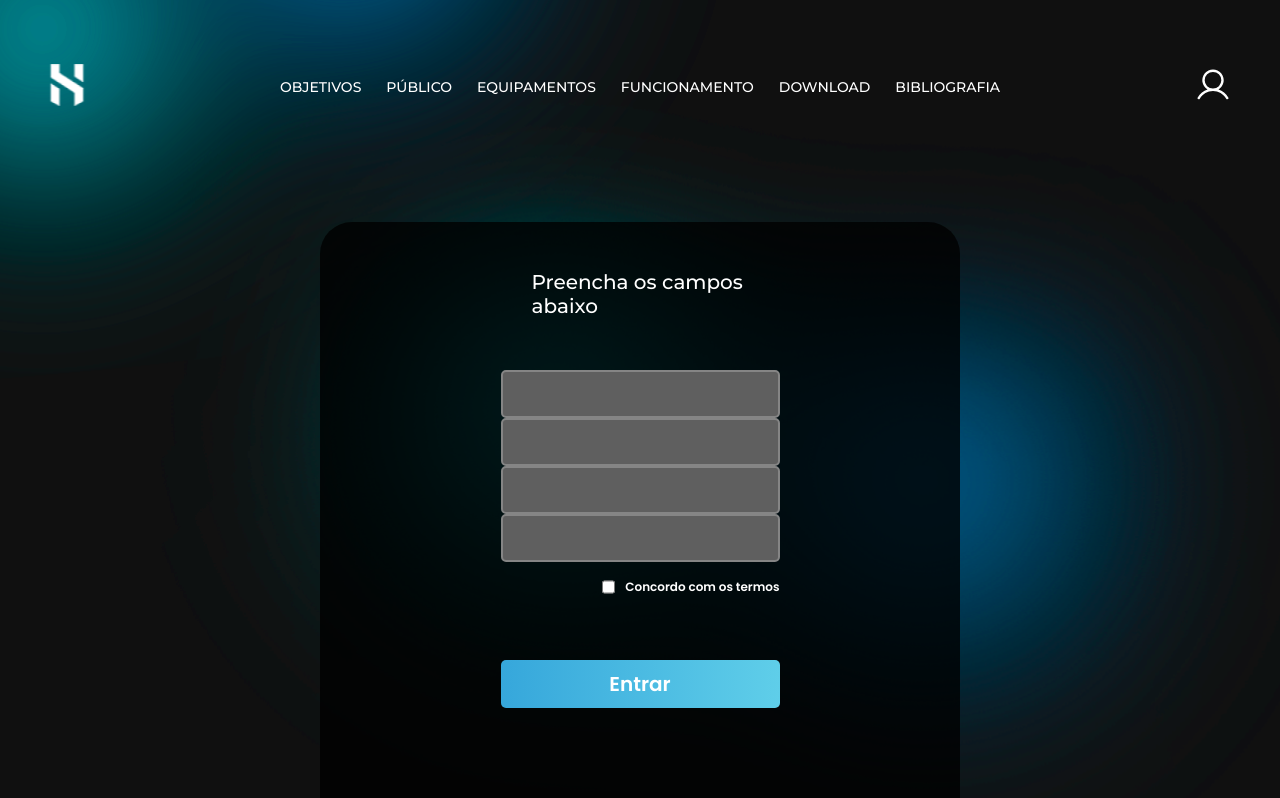
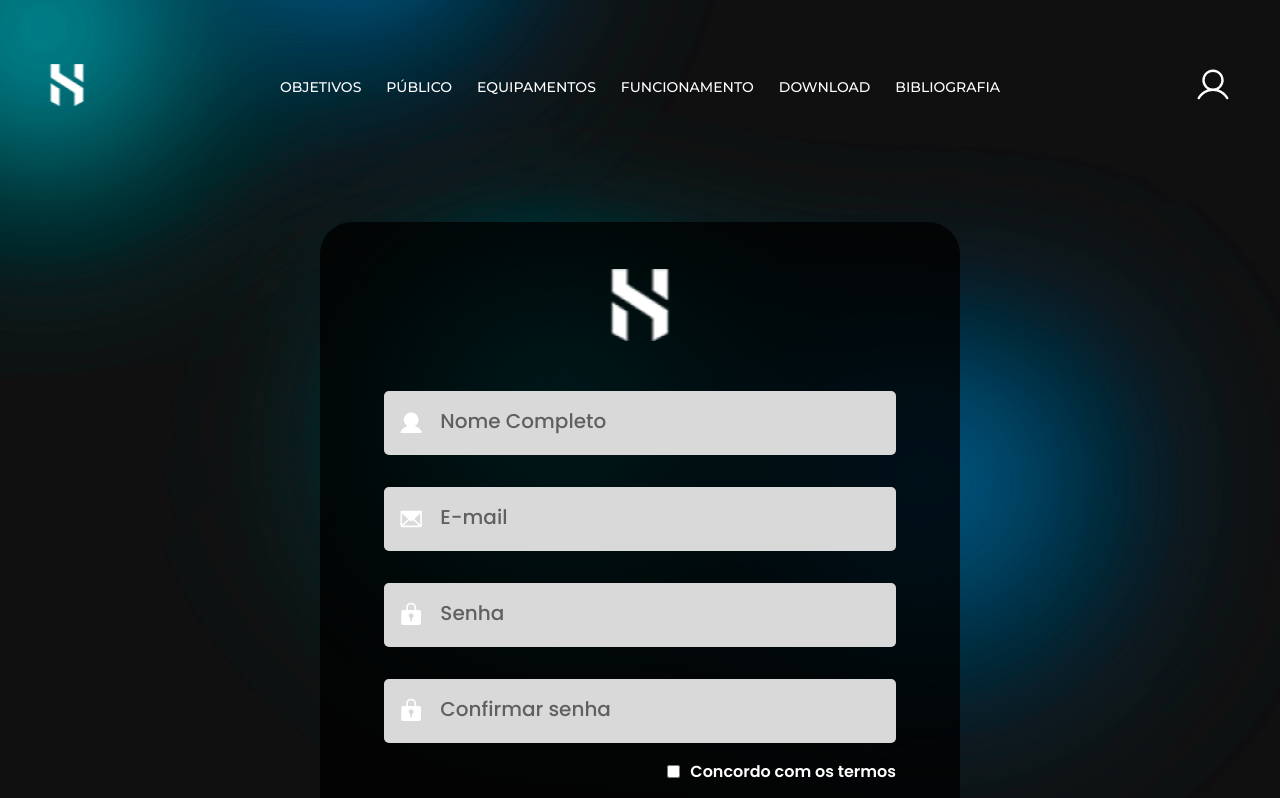
Before and after one commit to fFernanda-gomes/Hyper, a React (Vite) app: page /Cadastro in a window 1280 px wide. Shown: the top 798 px of the page. Built offline with nearby package versions, Linux system fonts and the light colour scheme.

Commit message:
responsividade terminada(menos os carrosséis)

```diff
--- a/src/components/ButtonForm/index.jsx
+++ b/src/components/ButtonForm/index.jsx
@@ -1,5 +1,5 @@
 import { ButtonComponent } from './style'
 
-export function ButtonForm() {
-  return <ButtonComponent>Entrar</ButtonComponent>
+export function ButtonForm({ name }) {
+  return <ButtonComponent>{name}</ButtonComponent>
 }
--- a/src/components/ButtonForm/style.js
+++ b/src/components/ButtonForm/style.js
@@ -10,4 +10,9 @@ export const ButtonComponent = styled.button`
   font-weight: 600;
   font-size: 20px;
   font-family: 'Poppins', sans-serif;
+
+  @media (min-width: 850px) {
+    width: 32rem;
+    height: 4rem;
+  }
 `
--- a/src/components/Input/index.jsx
+++ b/src/components/Input/index.jsx
@@ -1,11 +1,11 @@
-import { LoginArea } from './style'
+import { Container, InputContainer } from './style'
 
-function Input({ type, title, src, name }) {
+function Input({ type, title, img, name }) {
   return (
-    <LoginArea>
-      <img src={src} alt="" />
-      <input type={type} placeholder={title} name={name} />
-    </LoginArea>
+    <Container>
+      {img}
+      <InputContainer type={type} placeholder={title} name={name} />
+    </Container>
   )
 }
 
--- a/src/components/Input/style.js
+++ b/src/components/Input/style.js
@@ -4,8 +4,7 @@ export const LoginArea = styled.div`
   width: 279px;
   height: 48px;
   border: 2px solid #858585;
-  background: #5f5f5f;
-  border-radius: 5px;
+  background: (133, 133, 133, 1);
 
   padding: 12px;
   display: flex;
@@ -24,4 +23,56 @@ export const LoginArea = styled.div`
       font-family: 'Poppins', sans-serif;
     }
   }
+
+  @media (min-width: 850px) {
+    background: rgba(217, 217, 217, 1);
+    border: 2px solid #d9d9d9;
+  }
 `
+
+export const Container = styled.div`
+  background: #5f5f5f;
+  border: 2px solid #858585;
+  display: flex;
+  align-items: center;
+  padding: 0.75rem;
+  width: 17.4375rem;
+  height: 3rem;
+
+  @media (min-width: 850px) {
+    background: rgba(217, 217, 217, 1);
+    border: 2px solid #d9d9d9;
+
+    width: 32rem;
+    height: 4rem;
+
+    border-radius: 0.3125rem;
+  }
+`
+
+export const InputContainer = styled.input`
+  background: #5f5f5f;
+  border: none;
+  padding: 0.75rem;
+  width: 100%;
+
+  &::placeholder {
+    color: #ffffffb5;
+    font-size: 1rem;
+    font-weight: 500;
+    font-family: 'Poppins', sans-serif;
+  }
+
+  @media (min-width: 850px) {
+    background: rgba(217, 217, 217, 1);
+    border: none;
+    padding: 1rem;
+
+    &::placeholder {
+      color: #606060;
+      font-size: 1.25rem;
+      font-weight: 500;
+      font-family: 'Poppins', sans-serif;
+    }
+  }
+`
--- a/src/pages/ForgottenPassoword/index.jsx
+++ b/src/pages/ForgottenPassoword/index.jsx
@@ -1,21 +1,31 @@
-import { MainContainer } from '../SignUp/styles'
-import key from '../../assets/key.png'
 import Input from '../../components/Input'
 import { ButtonForm } from '../../components/ButtonForm'
+import { Envelope, Key } from '@phosphor-icons/react'
+import { Align, Form, Logo, MainContainer, TitleContainer } from './styles'
+import LogoWeb from '../../assets/Logo.svg'
 
 export function ForgottenPassword() {
   return (
-    <MainContainer>
-      <h1>
-        <img src={key} alt="" />
-        Redefina a sua senha
-      </h1>
+    <Align>
+      <MainContainer>
+        <TitleContainer>
+          <Key size={60} color="#ffffff" weight="fill" />
+          <h1>Redefina a sua senha</h1>
+        </TitleContainer>
+        <Logo>
+          <img src={LogoWeb} alt="" />
+          <p>
+            Um email será enviado para que você possa alterar sua senha e
+            acessar sau conta
+          </p>
+        </Logo>
 
-      <form action="">
-        <Input />
-      </form>
+        <Form action="">
+          <Input title="E-mail" img={<Envelope size={28} color="#ffffff" />} />
+        </Form>
 
-      <ButtonForm />
-    </MainContainer>
+        <ButtonForm name="Enviar" />
+      </MainContainer>
+    </Align>
   )
 }
--- /dev/null
+++ b/src/pages/ForgottenPassoword/styles.js
@@ -0,0 +1,67 @@
+import styled from 'styled-components'
+
+export const Align = styled.div`
+  height: 100vh;
+`
+
+export const MainContainer = styled.main`
+  display: flex;
+  flex-direction: column;
+  color: #fff;
+
+  padding-inline: 3rem;
+
+  @media (min-width: 850px) {
+    background: rgba(0, 0, 0, 0.8);
+    border-radius: 32px;
+    width: 40rem;
+    height: 31.5rem;
+    padding: 3.44rem 4rem 4rem 4rem;
+    margin-inline: auto;
+  }
+`
+
+export const TitleContainer = styled.div`
+  display: flex;
+  gap: 1.06rem;
+  margin-bottom: 4rem;
+
+  h1 {
+    font-family: 'Montserrat', sans-serif;
+    font-size: 2.25rem;
+    font-weight: 700;
+  }
+
+  @media (min-width: 850px) {
+    display: none;
+  }
+`
+export const Form = styled.form`
+  margin-bottom: 1.5rem;
+
+  @media (min-width: 850px) {
+    margin-bottom: 4rem;
+  }
+`
+
+export const Logo = styled.div`
+  display: none;
+
+  @media (min-width: 850px) {
+    display: flex;
+    flex-direction: column;
+
+    img {
+      width: 4rem;
+      height: 4.5rem;
+      margin-bottom: 2.56rem;
+      margin-inline: auto;
+    }
+
+    p {
+      font-size: 1rem;
+      font-family: 'Poppins', sans-serif;
+      margin-bottom: 2rem;
+    }
+  }
+`
--- a/src/pages/SignIn/index.jsx
+++ b/src/pages/SignIn/index.jsx
@@ -6,13 +6,14 @@ import {
   Adds,
   Body,
   InputsContainer,
-  LoginArea,
+  InputsContent,
   LogoContainer,
   MainContainer,
 } from './styles'
 import Input from '../../components/Input'
 
 import { NavLink } from 'react-router-dom'
+import { Envelope, LockKey } from '@phosphor-icons/react'
 
 export function SignIn() {
   return (
@@ -27,18 +28,16 @@ export function SignIn() {
               <img src={Logo} alt="" />
             </LogoContainer>
 
-            <Input type="text" placeholder="Nome" name="dsfas" />
-            <Input title="Nome" />
-
-            {/* <LoginArea> */}
-            {/* <img src={email} alt="" width={24} height={24} /> */}
-            {/* <input type="text" placeholder="E-mail" /> */}
-            {/* </LoginArea> */}
-
-            {/* <LoginArea>
-              {/* <img src={passwordIcon} alt="" width={24} height={24} />
-              <input type="password" placeholder="Senha" />
-            </LoginArea> */}
+            <InputsContent>
+              <Input
+                title="E-mail"
+                img={<Envelope size={28} color="#ffffff" />}
+              />
+              <Input
+                title="Senha"
+                img={<LockKey size={28} color="#ffffff" />}
+              />
+            </InputsContent>
 
             <Adds>
               <div>
@@ -51,7 +50,7 @@ export function SignIn() {
           </InputsContainer>
         </form>
 
-        <ButtonForm />
+        <ButtonForm name="Entrar" />
         <NavLink to="/Cadastro">Não possui uma conta?</NavLink>
       </MainContainer>
     </Body>
--- a/src/pages/SignIn/styles.js
+++ b/src/pages/SignIn/styles.js
@@ -47,11 +47,12 @@ export const MainContainer = styled.main`
     font-size: 16px;
   }
 
-  @media (min-width: 950px) {
+  @media (min-width: 850px) {
     background: rgba(0, 0, 0, 0.8);
     border-radius: 32px;
-    width: 640px;
-    padding-block: 47px 64px;
+    width: 40rem;
+    height: 38.5rem;
+    padding: 2.92rem 4rem 4rem 4rem;
     margin-inline: auto;
 
     h1,
@@ -63,38 +64,31 @@ export const MainContainer = styled.main`
       display: flex;
       padding-bottom: 46px;
     }
+
+    form {
+      margin-bottom: 1.5rem;
+    }
   }
 `
 
 export const InputsContainer = styled.div``
+export const InputsContent = styled.div`
+  @media (min-width: 850px) {
+    display: flex;
+    flex-direction: column;
+    gap: 2rem;
+  }
+`
 
 export const LogoContainer = styled.div`
   display: flex;
   align-items: center;
   flex-direction: column;
-`
 
-export const LoginArea = styled.div`
-  width: 279px;
-  height: 48px;
-  border: 2px solid #858585;
-  background: #5f5f5f;
-
-  padding: 12px;
-  display: flex;
-  align-items: center;
-
-  input {
-    padding-left: 12px;
-    background: none;
-    border: none;
-    outline: none;
-
-    &::placeholder {
-      color: #ffffffb5;
-      font-size: 16px;
-      font-weight: 500;
-      font-family: 'Poppins', sans-serif;
+  @media (min-width: 850px) {
+    img {
+      width: 10rem;
+      height: 7rem;
     }
   }
 `
@@ -121,4 +115,18 @@ export const Adds = styled.div`
     font-size: 12px;
     color: rgba(255, 255, 255, 0.6);
   }
+
+  @media (min-width: 850px) {
+    div {
+      margin-top: 4.31rem;
+    }
+
+    label {
+      font-size: 1rem;
+    }
+
+    a {
+      font-size: 1rem;
+    }
+  }
 `
--- a/src/pages/SignUp/index.jsx
+++ b/src/pages/SignUp/index.jsx
@@ -4,31 +4,51 @@ import door from '../../assets/E-mail-2.png'
 
 import {
   Adds,
+  Align,
   InputsContainer,
-  LoginArea,
-  LogoContainer,
+  Logo,
   MainContainer,
   SubTitle,
+  Title,
 } from './styles'
 import Input from '../../components/Input'
+import { Envelope, LockKey, User } from '@phosphor-icons/react'
+import LogoWeb from '../../assets/Logo.svg'
 
 export function SignUp() {
   return (
+    <Align>
       <MainContainer>
-      <h1>
+        <Title>
           <img src={door} alt="" />
-        Cadastre-se
-      </h1>
+          <h1>Cadastre-se</h1>
+        </Title>
         <SubTitle>
           <h2>Preencha os campos abaixo</h2>
         </SubTitle>
 
+        <Logo>
+          <img src={LogoWeb} alt="" />
+        </Logo>
+
         <form action="">
           <InputsContainer>
-          <Input />
-          <Input />
-          <Input />
-          <Input />
+            <Input
+              title="Nome Completo"
+              img={<User size={28} color="#ffffff" weight="fill" />}
+            />
+            <Input
+              title="E-mail"
+              img={<Envelope size={28} color="#ffffff" weight="fill" />}
+            />
+            <Input
+              title="Senha"
+              img={<LockKey size={28} color="#ffffff" weight="fill" />}
+            />
+            <Input
+              title="Confirmar senha"
+              img={<LockKey size={28} color="#ffffff" weight="fill" />}
+            />
           </InputsContainer>
 
           <Adds>
@@ -37,7 +57,8 @@ export function SignUp() {
           </Adds>
         </form>
 
-      <ButtonForm />
+        <ButtonForm name="Criar Conta" />
       </MainContainer>
+    </Align>
   )
 }
--- a/src/pages/SignUp/styles.js
+++ b/src/pages/SignUp/styles.js
@@ -1,7 +1,11 @@
 import styled from 'styled-components'
 
+export const Align = styled.div`
+  height: 100vh;
+`
+
 export const MainContainer = styled.main`
-  height: 100vh;
+  padding: 0 3rem 0 3rem;
   display: flex;
   flex-direction: column;
   align-items: center;
@@ -14,8 +18,8 @@ export const MainContainer = styled.main`
     text-align: center;
   }
 
-  Form {
-    margin-bottom: 64px;
+  form {
+    margin-bottom: 1.5rem;
   }
 
   @media (min-width: 950px) {
@@ -29,31 +33,60 @@ export const MainContainer = styled.main`
       display: none;
     }
 
-    img {
-      display: flex;
-      padding-bottom: 46px;
+    form {
+      margin-bottom: 1rem;
     }
   }
 `
 
+export const Title = styled.div`
+  display: flex;
+
+  @media (min-width: 850px) {
+    display: none;
+  }
+`
+
 export const SubTitle = styled.div`
-  max-width: 217px;
-  display: flex;
-  align-items: left;
-  justify-content: left;
+  max-width: 220px;
 
   h2 {
     font-family: 'Montserrat', sans-serif;
     font-size: 20px;
     font-weight: 500;
-    text-align: start;
 
     margin-block: 1px 52px;
+    margin-left: 0.5rem;
+  }
+
+  @media (min-width: 850px) {
+    display: none;
+  }
+`
+
+export const Logo = styled.div`
+  display: none;
+
+  @media (min-width: 850px) {
+    display: flex;
+
+    img {
+      width: 4rem;
+      height: 4.5rem;
+      margin-bottom: 3.15rem;
+      margin-inline: auto;
+    }
   }
 `
 
 export const InputsContainer = styled.div`
   margin: 0 auto;
+
+  @media (min-width: 850px) {
+    display: flex;
+    flex-direction: column;
+    gap: 2rem;
+  }
 `
 
 export const LogoContainer = styled.div`
@@ -89,7 +122,7 @@ export const LoginArea = styled.div`
 
 export const Adds = styled.div`
   font-family: 'Poppins', sans-serif;
-  padding-top: 16px;
+  padding-top: 1rem;
   display: flex;
   justify-content: end;
 
@@ -109,4 +142,10 @@ export const Adds = styled.div`
     font-size: 12px;
     color: rgba(255, 255, 255, 0.6);
   }
+
+  @media (min-width: 850px) {
+    label {
+      font-size: 1rem;
+    }
+  }
 `
```
Lines whose indentation alone changed are shown as unchanged.
